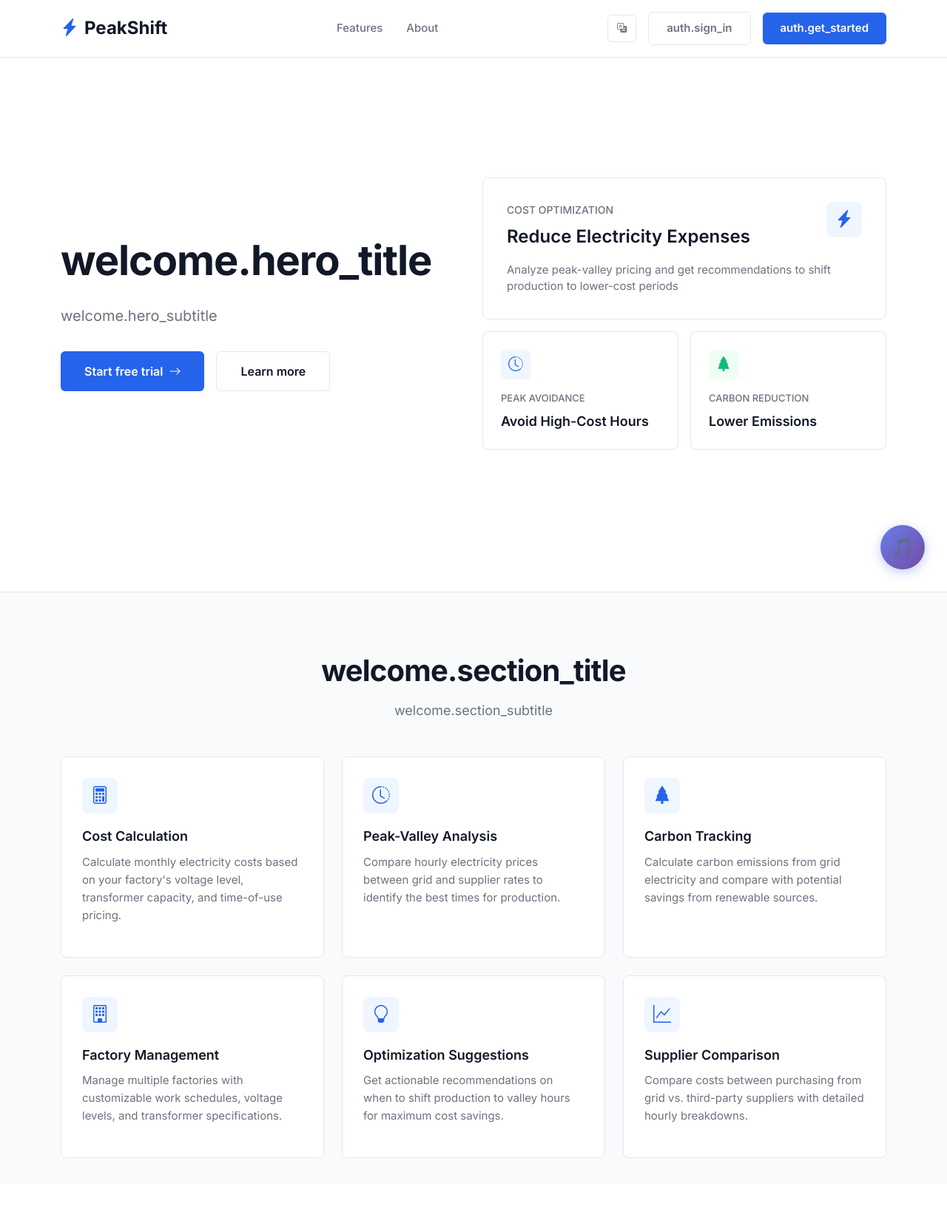
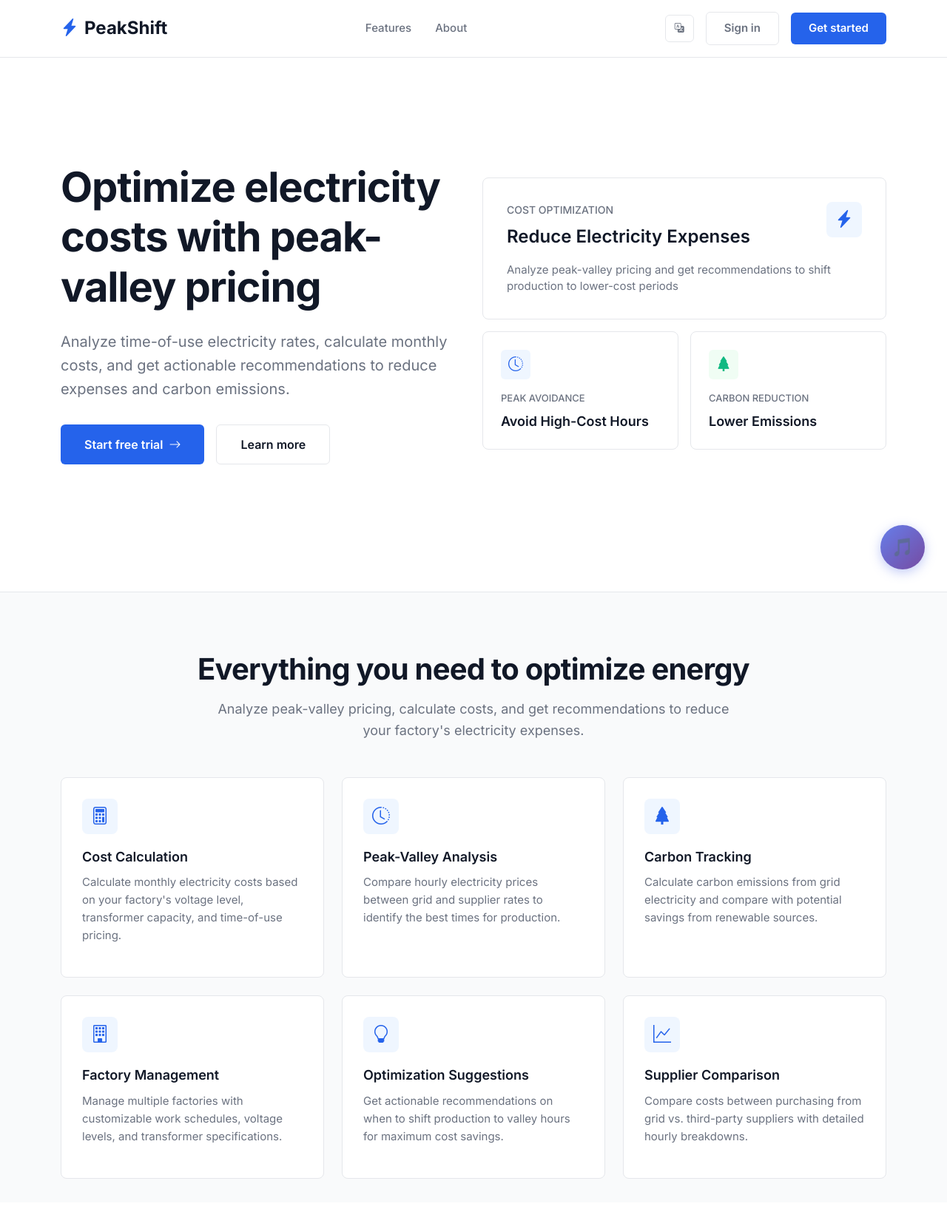
Before and after one commit to LittleJohn0601/software_project_2, a Flask app: page /auth/ in a window 1280 px wide. Shown: the top 1666 px of the page at 74% size. Run offline with Flask 3, Linux system fonts and the light colour scheme; parts of the project's set-up code (start-up, migrations or seed data) failed here and were passed over; some libraries are stand-ins or nearby versions.

Commit message:
fix: i18n display bug + expand translation coverage
- Removed broken data-i18n attribute handling (was showing raw keys)
- Removed all data-i18n attributes from HTML (TreeWalker handles everything)
- Added 50+ new dictionary entries for factory details page:
  cost report table, chart labels, period types, benchmark levels,
  green power guide, equipment recommendations, factory card text
- Removed duplicate dictionary entries

```diff
--- a/blogapp/static/js/i18n.js
+++ b/blogapp/static/js/i18n.js
@@ -138,14 +138,6 @@ const I18N = {
         'Save': '保存',
         'No work periods added yet': '尚未添加工作时段',
 
-        // ===== Factory Card =====
-        'Voltage:': '电压：',
-        'Capacity:': '容量：',
-        'Capacity fee': '容量费',
-        'Monthly usage': '月用电量',
-        'Working days': '工作天数',
-        'Work periods:': '工作时段：',
-
         // ===== Settings =====
         'System settings': '系统设置',
         'UI mode': 'UI 模式',
@@ -196,34 +188,6 @@ const I18N = {
         'Contains 24-hour time-of-use pricing and grid selling prices': '包含24小时分时电价和电网售卖价格数据',
         'Defined in': '定义于',
 
-        // ===== Optimization / Benchmark =====
-        'Photovoltaic Power Comparison': '光伏发电对比',
-        'Current Grid Carbon': '当前电网碳排',
-        'With Photovoltaic': '使用光伏后',
-        'Reduction Potential': '减排潜力',
-        'High impact': '高影响',
-        'Medium impact': '中影响',
-        'Low impact': '低影响',
-        'Action recommendations:': '行动建议：',
-        'The current power plan is already well optimized!': '当前用电方案已经很优化了！',
-        'Failed to load optimization suggestions. Please try again later.': '加载优化建议失败，请稍后重试。',
-        'Excellent': '优秀',
-        'Good': '良好',
-        'Average': '一般',
-        'Poor': '较差',
-        'Monthly Electricity Consumption': '月用电量',
-        'Estimated Monthly Output': '预估月产值',
-        'kWh/ten thousand yuan': 'kWh/万元',
-        'Recommended plan': '推荐方案',
-        'Monthly electricity consumption:': '月用电量：',
-        'Estimated monthly cost:': '预估月费用：',
-        'Carbon reduction:': '碳减排：',
-        'Official Purchase Platforms': '官方采购平台',
-        'Implementation Steps': '实施步骤',
-        'Investment:': '投资：',
-        'Annual Saving:': '年节省：',
-        'Payback:': '回收期：',
-
         // ===== Password Strength =====
         'Weak': '弱',
         'Medium': '中',
@@ -252,6 +216,82 @@ const I18N = {
         'This action cannot be undone.': '此操作不可撤销。',
         'Industry type is required': '行业类型为必填项',
         'days': '天',
+
+        // ===== Cost Report Table =====
+        'Period type': '时段类型',
+        'Usage (kWh)': '用电量 (kWh)',
+        'Price (CNY/kWh)': '电价 (元/kWh)',
+        'Cost (CNY)': '费用 (元)',
+        'Share': '占比',
+        'Peak': '高峰',
+        'Normal': '平时',
+        'Valley': '低谷',
+        'Total': '合计',
+
+        // ===== Chart Labels =====
+        'Agent company price (incl. fees)': '售电公司电价（含服务费）',
+        'Grid price': '电网电价',
+        'Grid electricity': '电网用电',
+        'Photovoltaic': '光伏',
+
+        // ===== Factory Details =====
+        'CNY/month': '元/月',
+        'kg CO₂/month': 'kg CO₂/月',
+        'CNY': '元',
+        'kWh': 'kWh',
+        'kV': 'kV',
+        'kVA': 'kVA',
+
+        // ===== Factory Card (JS generated) =====
+        'Voltage:': '电压：',
+        'Capacity:': '容量：',
+        'Capacity fee': '容量费',
+        'Daily usage': '日用电量',
+        'Monthly usage': '月用电量',
+        'Working days': '工作天数',
+        'Work periods:': '工作时段：',
+
+        // ===== Benchmark (JS generated) =====
+        'Excellent': '优秀',
+        'Good': '良好',
+        'Average': '一般',
+        'Poor': '较差',
+        'excellent': '优秀',
+        'good': '良好',
+        'average': '一般',
+        'poor': '较差',
+        'Monthly Electricity Consumption': '月用电量',
+        'Estimated Monthly Output': '预估月产值',
+        'kWh/ten thousand yuan': 'kWh/万元',
+        'thousand yuan': '万元',
+
+        // ===== Green Power (JS generated) =====
+        'Recommended plan': '推荐方案',
+        'Monthly electricity consumption:': '月用电量：',
+        'Estimated monthly cost:': '预估月费用：',
+        'Carbon reduction:': '碳减排：',
+        'Official Purchase Platforms': '官方采购平台',
+        'Implementation Steps': '实施步骤',
+
+        // ===== Equipment (JS generated) =====
+        'Investment:': '投资：',
+        'Annual Saving:': '年节省：',
+        'Payback:': '回收期：',
+        'years': '年',
+
+        // ===== Photovoltaic Comparison =====
+        'Photovoltaic Power Comparison': '光伏发电对比',
+        'Current Grid Carbon': '当前电网碳排',
+        'With Photovoltaic': '使用光伏后',
+        'Reduction Potential': '减排潜力',
+
+        // ===== Optimization Suggestions =====
+        'High impact': '高影响',
+        'Medium impact': '中影响',
+        'Low impact': '低影响',
+        'Action recommendations:': '行动建议：',
+        'The current power plan is already well optimized!': '当前用电方案已经很优化了！',
+        'Failed to load optimization suggestions. Please try again later.': '加载优化建议失败，请稍后重试。',
     },
 
     // Reverse dict (Chinese -> English) built automatically
@@ -354,27 +394,10 @@ const I18N = {
     },
 
     /**
-     * Apply translations (data-i18n attributes + full page scan)
+     * Apply translations (full page text node scan)
      */
     apply() {
-        // First handle data-i18n elements (for backward compat)
-        document.querySelectorAll('[data-i18n]').forEach(el => {
-            const key = el.getAttribute('data-i18n');
-            // data-i18n stores the English text as key
-            if (this.currentLang === 'zh' && this.dict[key]) {
-                el.textContent = this.dict[key];
-            } else if (this.currentLang === 'en') {
-                const rev = this.getReverseDict();
-                // If current text is Chinese, revert to English key
-                if (rev[el.textContent.trim()]) {
-                    el.textContent = key;
-                } else {
-                    el.textContent = key;
-                }
-            }
-        });
-
-        // Then do full page text node scan
+        // Do full page text node scan
         this.translatePage();
     },
 
--- a/blogapp/templates/auth/auth.html
+++ b/blogapp/templates/auth/auth.html
@@ -419,10 +419,10 @@
                         <button onclick="I18N.setLang(I18N.currentLang === 'en' ? 'zh' : 'en')" class="welcome-btn welcome-btn-secondary" style="padding: 0.5rem 0.75rem; font-size: 0.8125rem;">
                             <i class="bi bi-translate"></i>
                         </button>
-                        <a href="#" onclick="showLogin(); return false;" class="welcome-btn welcome-btn-secondary" data-i18n="auth.sign_in">
+                        <a href="#" onclick="showLogin(); return false;" class="welcome-btn welcome-btn-secondary">
                             Sign in
                         </a>
-                        <a href="#" onclick="showRegister(); return false;" class="welcome-btn welcome-btn-primary" data-i18n="auth.get_started">
+                        <a href="#" onclick="showRegister(); return false;" class="welcome-btn welcome-btn-primary">
                             Get started
                         </a>
                     </div>
@@ -435,10 +435,10 @@
             <div class="container">
                 <div class="row align-items-center">
                     <div class="col-lg-6">
-                        <h1 class="welcome-hero-title" data-i18n="welcome.hero_title">
+                        <h1 class="welcome-hero-title">
                             Optimize electricity costs with peak-valley pricing
                         </h1>
-                        <p class="welcome-hero-subtitle" data-i18n="welcome.hero_subtitle">
+                        <p class="welcome-hero-subtitle">
                             Analyze time-of-use electricity rates, calculate monthly costs, and get actionable recommendations to reduce expenses and carbon emissions.
                         </p>
                         <div class="welcome-cta-group">
@@ -500,8 +500,8 @@
         <!-- Features Section -->
         <section id="features" class="welcome-features">
             <div class="container">
-                <h2 class="welcome-section-title" data-i18n="welcome.section_title">Everything you need to optimize energy</h2>
-                <p class="welcome-section-subtitle" data-i18n="welcome.section_subtitle">
+                <h2 class="welcome-section-title">Everything you need to optimize energy</h2>
+                <p class="welcome-section-subtitle">
                     Analyze peak-valley pricing, calculate costs, and get recommendations to reduce your factory's electricity expenses.
                 </p>
 
@@ -816,8 +816,8 @@
                     <!-- Login Form -->
                     <div id="loginSection">
                         <div class="text-center mb-4">
-                            <h1 class="login-title" data-i18n="auth.welcome_back">Welcome back!</h1>
-                            <p class="login-subtitle" data-i18n="auth.enter_details">Please enter your details</p>
+                            <h1 class="login-title">Welcome back!</h1>
+                            <p class="login-subtitle">Please enter your details</p>
                         </div>
 
                         <form id="loginForm" method="POST">
@@ -879,8 +879,8 @@
                     <!-- Register Form (Hidden by default) -->
                     <div id="registerSection" style="display: none;">
                         <div class="text-center mb-4">
-                            <h1 class="login-title" data-i18n="auth.create_account">Create an account</h1>
-                            <p class="login-subtitle" data-i18n="auth.join_subtitle">Join PeakShift to optimize your energy costs</p>
+                            <h1 class="login-title">Create an account</h1>
+                            <p class="login-subtitle">Join PeakShift to optimize your energy costs</p>
                         </div>
 
                         <form id="registerForm" method="POST">
```
Also changed, not shown: blogapp/templates/admin_dashboard.html (+13 -13 lines), blogapp/templates/dashboard.html (+8 -8 lines).
